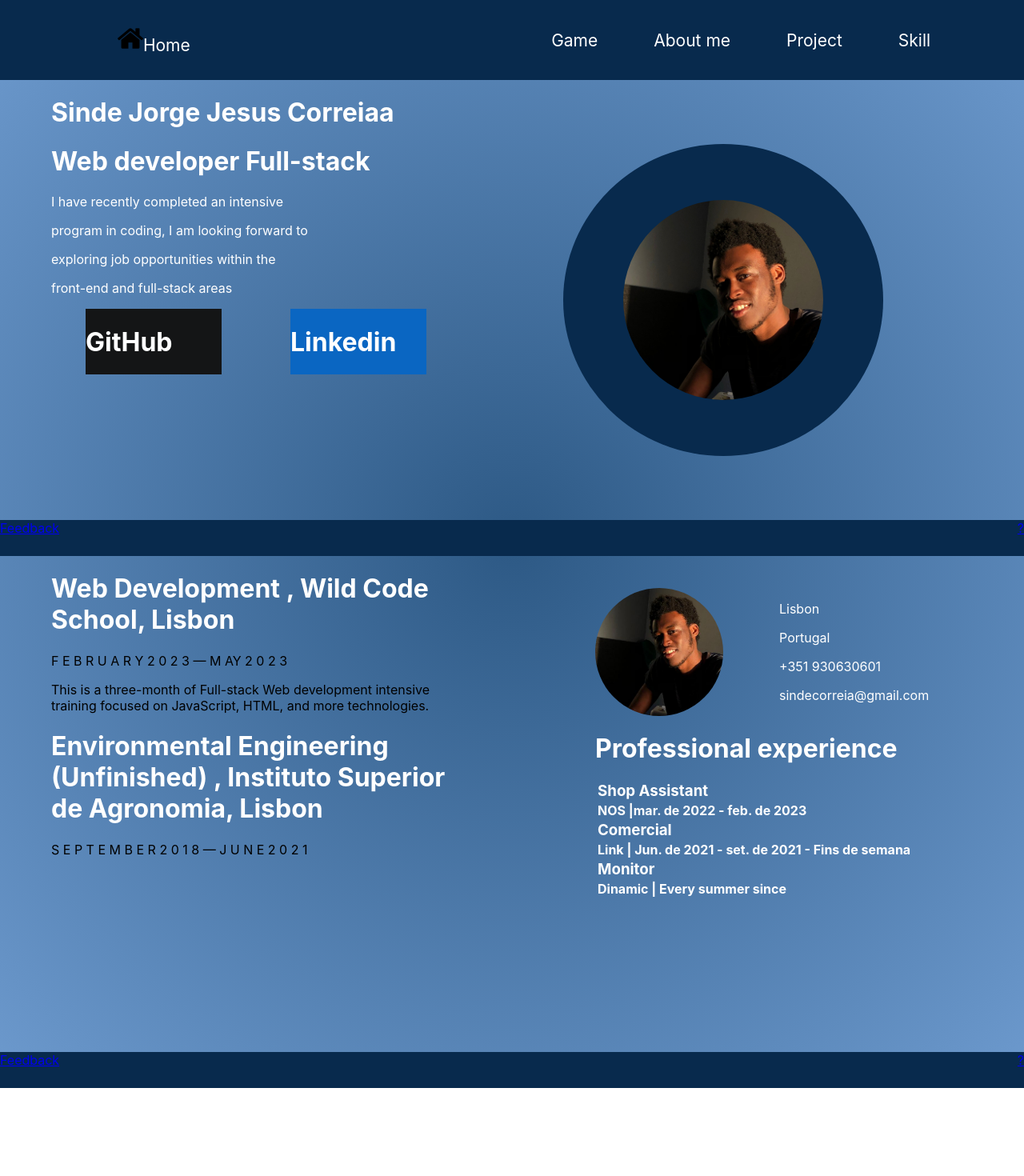
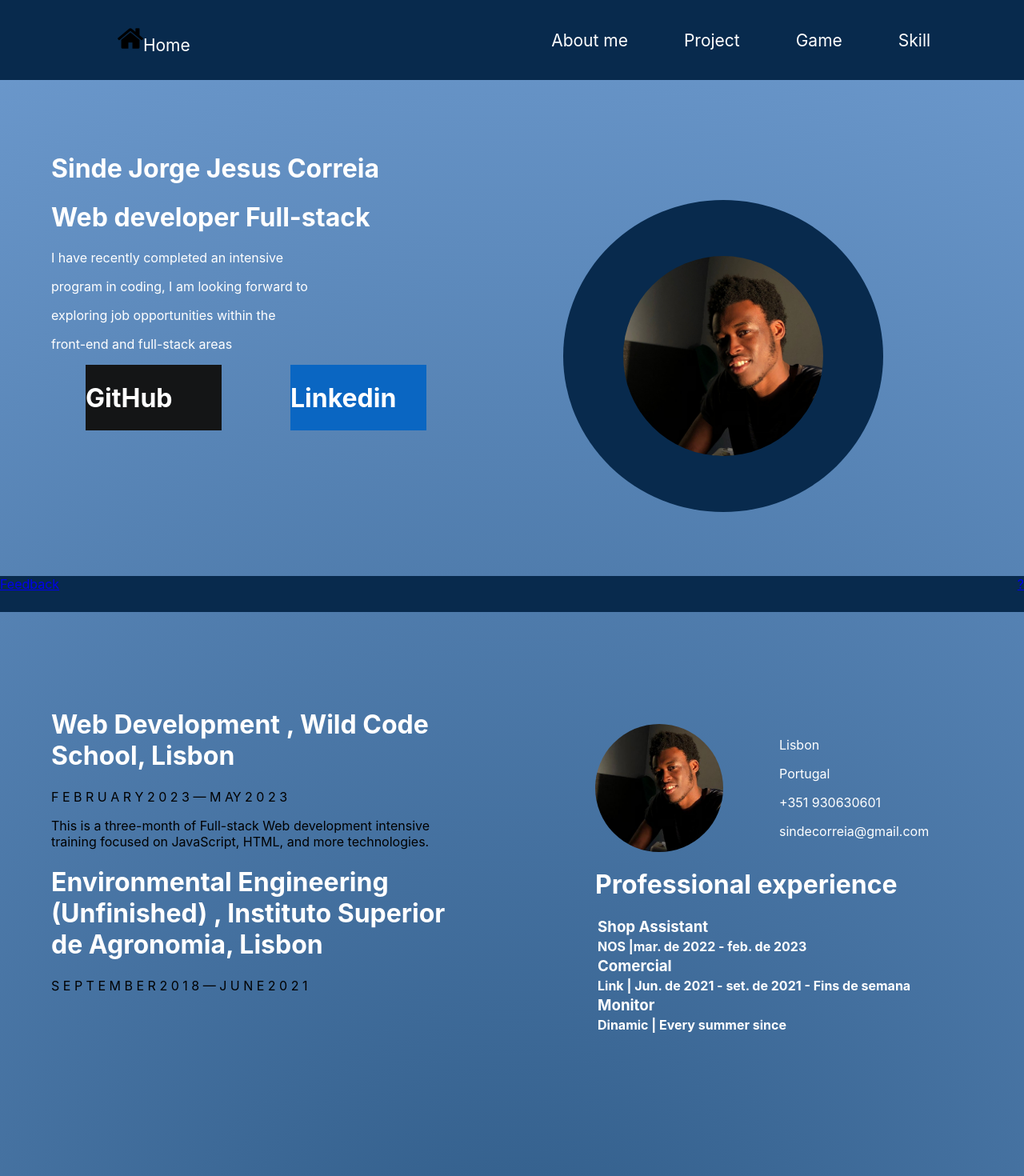
Before and after one commit to SindeCorreia/Portifolio, a React (Create React App) app: page / in a window 1280 px wide. Shown: the top 1470 px of the page at 80% size. Before the commit the page ends 1360 px from the top, so only its background shows below. Built offline with nearby package versions, Linux system fonts and the light colour scheme.

Commit message:
add scroll

```diff
--- a/src/App.css
+++ b/src/App.css
@@ -1,3 +1,6 @@
 body {
     background-image:radial-gradient(circle, #2d5985, rgb(109, 154, 206));
   }
+  html{scroll-behavior: smooth;}
+.NavBar{
+}
--- a/src/App.js
+++ b/src/App.js
@@ -2,10 +2,6 @@ import { BrowserRouter , Routes , Route } from 'react-router-dom';
 import './App.css';
 import Navbar from './Components/NavBar/NavBar';
 import Footer from './Components/Footer/Footer';
-import Game from "./Components/Game/Game";
-import Project from './Components/Project/Project';
-import Aboutme from './Components/AboutMe/AboutMe';
-import Skill from './Components/Skill/Skill';
 import Feedback from'./Components/Feedback/Feedback';
 import Help from'./Components/Help/Help';
 import Home from './Components/Home/Home'
@@ -13,14 +9,10 @@ import Home from './Components/Home/Home'
 function App() {
   return (
     <div className="App">
-      <Navbar/>
+
+      <div id='NavBar'><Navbar/></div>
       <BrowserRouter>
        <Routes>
-         <Route path="/game" element={<Game />} />
-         <Route path="/Project" element={<Project />} />
-         <Route path="/Aboutme" element={<Aboutme />} />
-         <Route path="/Project" element={<Project />} />
-         <Route path="/Skill" element={<Skill />} />
          <Route path="/feedback" element={<Feedback />} />
          <Route path="/magnifier" element={<Help />} />
          <Route path="/" element={<Home/>} />
--- a/src/Components/AboutMe/AboutMe.css
+++ b/src/Components/AboutMe/AboutMe.css
@@ -1,4 +1,5 @@
 .AboutMe {
 display: flex;
-height: 620px;
+height: 660px;
+margin-top: 100px;
 }
--- a/src/Components/Home/Bio/Bio.jsx
+++ b/src/Components/Home/Bio/Bio.jsx
@@ -6,7 +6,7 @@ function Bio () {
 return(
     <div >
         <div className="description">
-            <h1>Sinde Jorge Jesus Correiaa</h1>
+            <h1>Sinde Jorge Jesus Correia</h1>
             <h1>Web developer Full-stack </h1>
             <p>I have recently completed an intensive </p>
             <p>program in coding, I am looking forward to </p>
--- a/src/Components/Home/Home.css
+++ b/src/Components/Home/Home.css
@@ -1,5 +1,6 @@
 .home{
     display: flex;
+    margin-top: 170px;
 }
 .Bio{
     width:40%;
--- a/src/Components/Home/Home.jsx
+++ b/src/Components/Home/Home.jsx
@@ -3,11 +3,14 @@ import Bio from "./Bio/Bio"
 import Random from "./RandomChoise/RandomChoise"
 import Aboutme from '../AboutMe/AboutMe';
 import Footer from '../Footer/Footer'
+import Project from '../Project/Project'
+import Game from '../Game/Game'
+import Skill from '../Skill/Skill'
 import './Home.css';
 function Home () {
 return(
     <div>
-        <div className="home">
+        <div className="home" id="house">
             <div className="Bio">
                 <Bio/>
             </div>
@@ -15,9 +18,15 @@ return(
                 <Random/>
             </div>
         </div>
-        <div><Footer/> </div>
+        <Footer/>
         <div>
-        <Aboutme/>
+        <div id="Aboutme"><Aboutme/></div>
+        <Footer/>
+        <div id="Project"><Project/></div>
+        <Footer/>
+        <div id="game"><Game/></div>
+        <Footer/>
+        <div id="skill"><Skill/></div>
         </div>
     </div>
     )
--- a/src/Components/NavBar/NavBar.css
+++ b/src/Components/NavBar/NavBar.css
@@ -1,7 +1,11 @@
 .Navbar{
-    display:flex;
+    display: flex;
+    width: 100% ;
     background-color:#082A4D;
     height:100px;
+    position: fixed;
+    top: 0;
+    left: 0;
 }
 .Navbar a{
     text-decoration: none;
--- a/src/Components/NavBar/NavBar.jsx
+++ b/src/Components/NavBar/NavBar.jsx
@@ -7,13 +7,13 @@ return (
     <div>
         <nav className="Navbar">
             <div className="Navbar-left">
-                <a href="/"><img src={homeimg}/>Home</a>
+                <a href="#house"><img src={homeimg}/>Home</a>
                 </div>
             <div className="Navbar-right">
-                <a href="/game">Game</a>
-                <a href="/Aboutme">About me</a>
-                <a href="/Project">Project</a>
-                <a href="/skill">Skill</a>
+                <a href="#Aboutme">About me</a>
+                 <a href="#Project">Project</a>
+                <a href="#game">Game</a>
+                <a href="#skill">Skill</a>
                 <div className="after">
                     <a href="/magnifier"><img src={magnifier}/></a>
                 </div>
```
